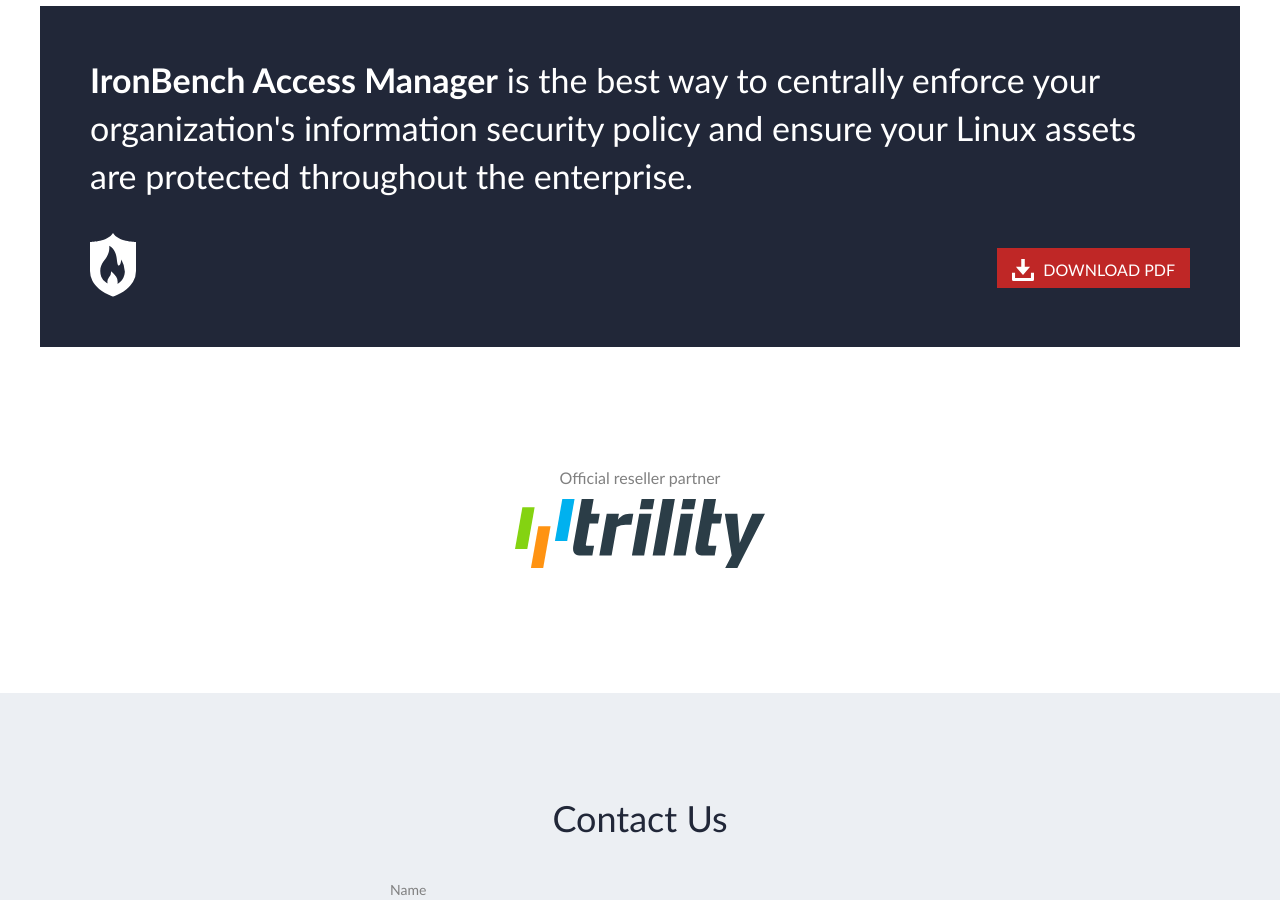
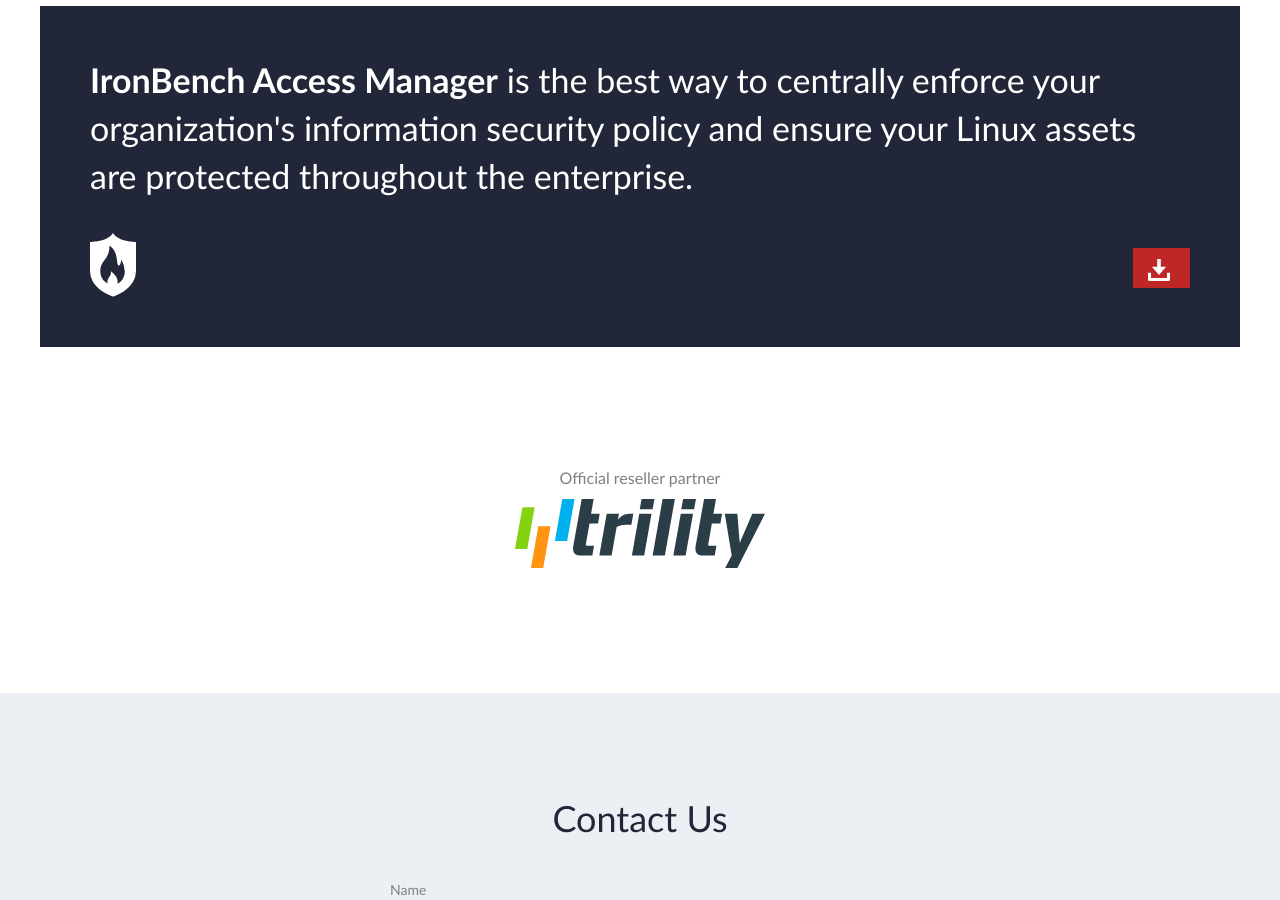
Before and after one commit to ironbench/ironbench.github.io, a Jekyll site: the page built from index.html, in a window 1280 px wide and 900 px high, scrolled down 2084 px. Built offline with Jekyll 4.4.1, drawn with Linux system fonts in a browser that asks for light colours.

Commit message:
Update access-manager.html

```diff
--- a/_includes/content/products/access-manager.html
+++ b/_includes/content/products/access-manager.html
@@ -48,7 +48,6 @@
         <svg class="btn__icon ui-icon" xmlns="http://www.w3.org/2000/svg" viewBox="0 0 36 36">
           <use xlink:href="#icon-download"></use>
         </svg>
-        <span class="btn__text">Download PDF</span>
       </a>
     </div>
   </div>
```
